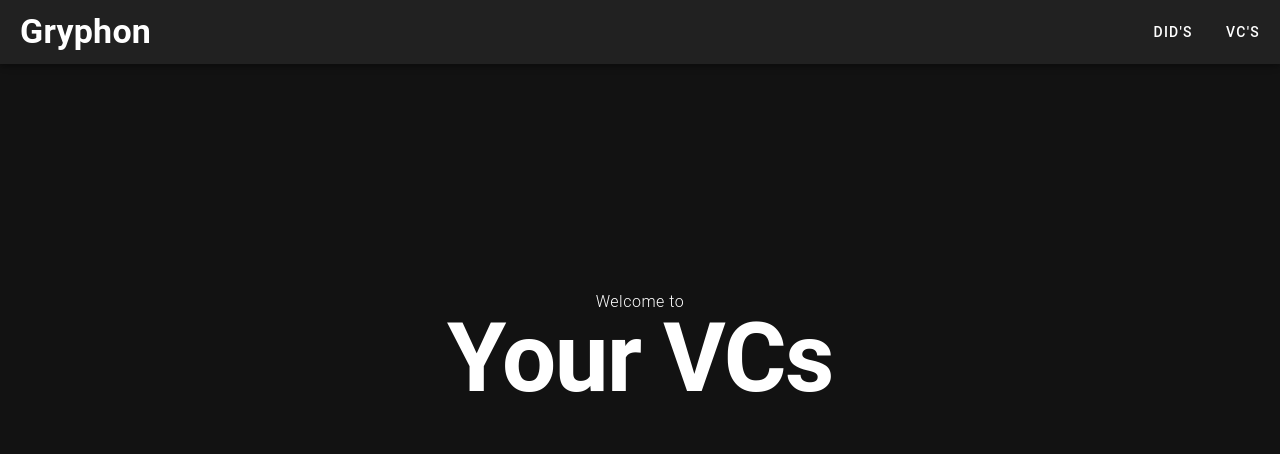
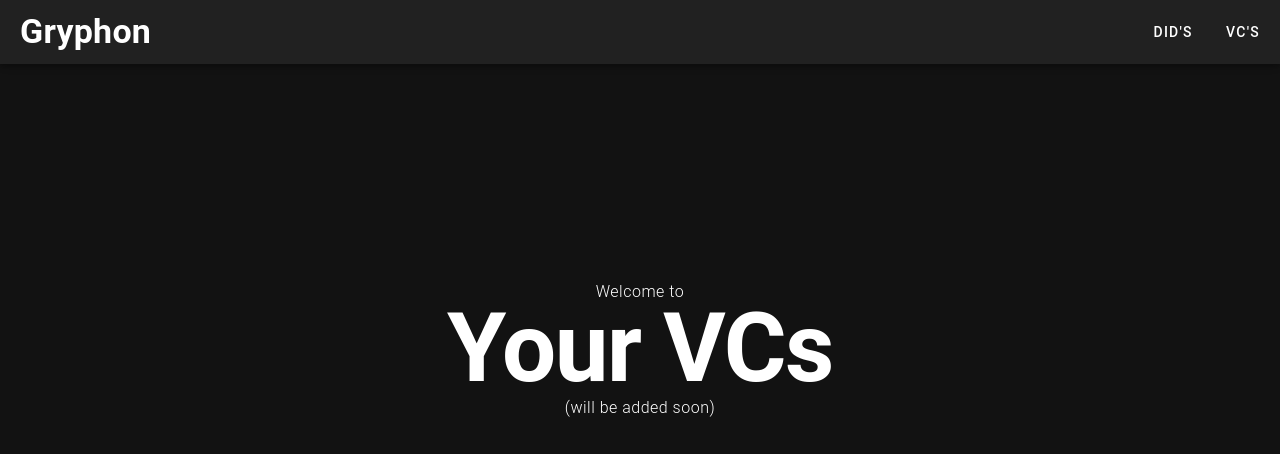
Before and after one commit to Hyperledger-Demo/frontend, a Vue app: page /vcs in a window 1280 px wide. Shown: the top 454 px of the page. Built offline with nearby package versions, Linux system fonts and the light colour scheme.

Commit message:
💄 added the "coming soon" label for future features

```diff
--- a/src/views/DIDsPage.vue
+++ b/src/views/DIDsPage.vue
@@ -143,6 +143,11 @@ export default {
     },
     // Computed properties can be added here if needed
   },
+  mounted() {
+    console.log("DIDsPage mounted");
+    // Fetch the DIDs from the backend when the component is mounted
+    // to be added very soon hopefully
+  },
 };
 </script>
 
--- a/src/views/VCsPage.vue
+++ b/src/views/VCsPage.vue
@@ -8,6 +8,9 @@
       <div class="mb-8 text-center">
         <div class="text-body-1 font-weight-light mb-n1">Welcome to</div>
         <h1 class="text-h1 font-weight-bold">Your VCs</h1>
+        <div class="text-body-1 font-weight-light mb-n1">
+          (will be added soon)
+        </div>
       </div>
     </div>
   </v-container>
```
